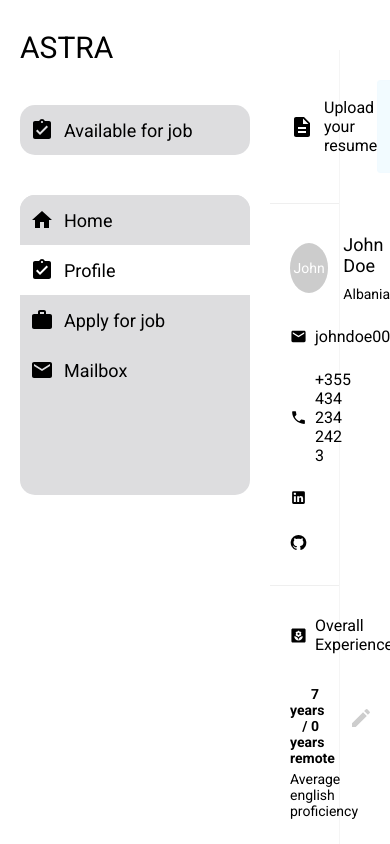
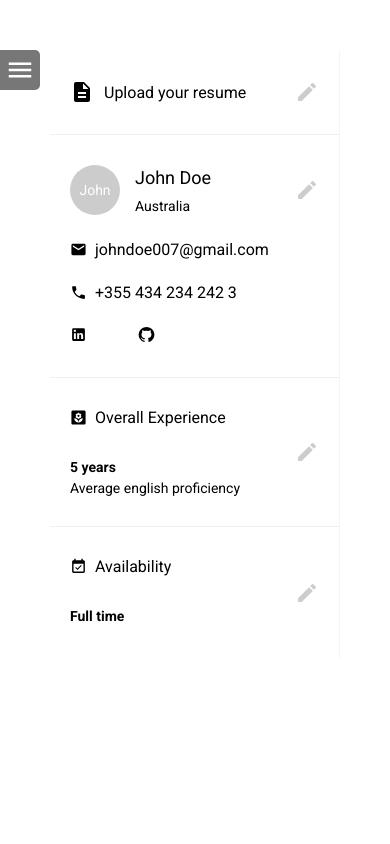
Before and after one commit to HasiburRahman-hr11/astra-dashboard-react-app, a React (Create React App) app: page /profile in a window 390 px wide. Built offline with nearby package versions, Linux system fonts and the light colour scheme.

Commit message:
responsive design

```diff
--- a/src/Components/AvailabilitySection/index.jsx
+++ b/src/Components/AvailabilitySection/index.jsx
@@ -23,7 +23,10 @@ const AvailabilitySection = ({ userData , setModalOpen }) => {
                 </Grid>
 
                 <Grid item md={6} sm={6} xs={12} sx={{
-                    textAlign: 'right',
+                    textAlign:{
+                        sm:'right',
+                        xs:'left'
+                    },
                     fontSize: '14px'
                 }}>
                     <Box component="p" sx={{
--- a/src/Components/ExperienceSection/index.jsx
+++ b/src/Components/ExperienceSection/index.jsx
@@ -21,7 +21,10 @@ const ExperienceSection = ({ userData , setModalOpen}) => {
                 </Grid>
 
                 <Grid item md={6} sm={6} xs={12} sx={{
-                    textAlign:'right',
+                    textAlign:{
+                        sm:'right',
+                        xs:'left'
+                    },
                     fontSize:'14px'
                 }}>
                     <Box component="p" sx={{
--- a/src/Components/Sidebar/index.css
+++ b/src/Components/Sidebar/index.css
@@ -1,4 +1,4 @@
-.sidebar{
+.sidebar {
     position: fixed;
     width: 270px;
     height: 100vh;
@@ -6,31 +6,40 @@
     left: 0;
     top: 0;
     padding: 30px 20px;
+    z-index: 999;
+    transition: 0.5s ease;
+    box-shadow: rgba(0, 0, 0, 0.05) 1.95px 1.95px 2.6px;
 }
-.sidebar .logo{
+
+.sidebar .logo {
     margin-bottom: 40px;
 }
-.sidebar .logo h2{
+
+.sidebar .logo h2 {
     font-weight: normal;
     font-size: 30px;
     cursor: pointer;
     color: #000;
 }
 
-.sidebar .job__availability{
+.sidebar .job__availability {
     margin-bottom: 40px;
 }
-.sidebar p.list__item{
+
+.sidebar p.list__item {
     border-radius: 15px;
 }
-.sidebar ul.sidebar__list{
+
+.sidebar ul.sidebar__list {
     list-style: none;
     border-radius: 15px;
     overflow: hidden;
     background-color: #DDDDDF;
     min-height: 300px;
 }
-.sidebar p.list__item , .sidebar .list__item a{
+
+.sidebar p.list__item,
+.sidebar .list__item a {
     display: flex;
     align-items: center;
     color: #000;
@@ -40,11 +49,56 @@
     font-size: 18px;
 }
 
-.sidebar .list__item.active a{
+.sidebar .list__item.active a {
     background-color: #fff;
     position: relative;
 }
 
-.sidebar .list__item span{
+.sidebar .list__item span {
     margin-left: 10px;
 }
+
+.toggle__menu_open {
+    display: none;
+    width: 40px;
+    height: 40px;
+    cursor: pointer;
+    position: fixed;
+    left: 0;
+    top: 50px;
+    background-color: #777;
+    color: #fff;
+    align-items: center;
+    justify-content: center;
+    border-radius: 0 5px 5px 0;
+    z-index: 99;
+}
+
+.sidebar__overlay {
+    position: fixed;
+    width: 100%;
+    height: 100%;
+    left: -150%;
+    top: 0;
+    background-color: rgba(0, 0, 0, 0.5);
+    z-index: 900;
+    transition: 0.5s ease;
+}
+
+@media only screen and (max-width:900px) {
+    .sidebar {
+        left: -100%;
+    }
+
+    .sidebar.open {
+        left: 0;
+    }
+    .sidebar__overlay.open{
+        display: block;
+        left: 0;
+    }
+
+    .toggle__menu_open {
+        display: inline-flex;
+    }
+}
--- a/src/Components/Sidebar/index.jsx
+++ b/src/Components/Sidebar/index.jsx
@@ -1,16 +1,22 @@
-import React from 'react';
+import React, {useState} from 'react';
 import './index.css';
 import { Link, useLocation } from 'react-router-dom';
-import { AssignmentTurnedIn, Home , Mail, Work} from '@mui/icons-material';
+import { AssignmentTurnedIn, Home, Mail, Work, Menu } from '@mui/icons-material';
 
 const Sidebar = () => {
 
+    const [openMenu , setOpenMenu] = useState(false)
 
     const location = useLocation();
     const { pathname } = location;
 
     return (
-        <div className='sidebar'>
+        <>
+            <div className="toggle__menu_open" onClick={()=> setOpenMenu(true)}>
+                <Menu sx={{fontSize:'30px'}} />
+            </div>
+            <div className={openMenu ? 'sidebar__overlay open' : 'sidebar__overlay'} onClick={()=> setOpenMenu(false)}></div>
+            <div className={openMenu ? 'sidebar open' : 'sidebar'}>
                 <div className="logo">
                     <Link to="/">
                         <h2>ASTRA</h2>
@@ -23,7 +29,7 @@ const Sidebar = () => {
                     </p>
                 </div>
 
-            <ul className="sidebar__list">
+                <ul className="sidebar__list" onClick={()=> setOpenMenu(false)}>
                     <li className={pathname === "/" ? "list__item active" : "list__item"}>
                         <Link to="/" >
                             <Home />
@@ -50,6 +56,7 @@ const Sidebar = () => {
                     </li>
                 </ul>
             </div>
+        </>
     );
 };
 
--- a/src/Components/UserInfoSection/index.jsx
+++ b/src/Components/UserInfoSection/index.jsx
@@ -2,7 +2,7 @@ import React from 'react';
 import { Box, Grid } from '@mui/material';
 import { Edit, Email, Phone, LinkedIn, GitHub } from '@mui/icons-material';
 
-const UserInfoSection = ({ userData , setModalOpen}) => {
+const UserInfoSection = ({ userData, setModalOpen }) => {
     return (
         <div className='profile__section'>
             <Box component="div" sx={{
@@ -40,12 +40,12 @@ const UserInfoSection = ({ userData , setModalOpen}) => {
                         <Box component="p" sx={{
                             fontSize: '14px',
                         }}>
-                            {userData?.country ? userData.country : 'Albania'}
+                            {userData.country}
                         </Box>
                     </Box>
                 </Box>
 
-                <Edit sx={{ color: '#CDCDCD', cursor: 'pointer' }} onClick={()=>setModalOpen(true)}/>
+                <Edit sx={{ color: '#CDCDCD', cursor: 'pointer' }} onClick={() => setModalOpen(true)} />
             </Box>
 
 
@@ -55,7 +55,7 @@ const UserInfoSection = ({ userData , setModalOpen}) => {
                     alignItems: 'center'
                 }}>
                     <Email sx={{ fontSize: '17px', marginRight: '8px' }} />
-                    {userData?.email ? userData.email : 'johndoe007@gmail.com'}
+                    {userData.email}
                 </Grid>
 
                 <Grid item md={4} sm={6} xs={12} sx={{
@@ -63,27 +63,33 @@ const UserInfoSection = ({ userData , setModalOpen}) => {
                     alignItems: 'center'
                 }}>
                     <Phone sx={{ fontSize: '17px', marginRight: '8px' }} />
-                    {userData?.phone ? userData.phone : '+355 434 234 242 3'}
+                    {userData.phone}
                 </Grid>
 
-                <Grid item md={2} sm={4} xs={4} sx={{
-                    textAlign:'right'
+                <Grid item md={2} sm={6} xs={3} sx={{
+                    textAlign: {
+                        xs: 'left',
+                        md: 'right'
+                    }
                 }}>
                     <a href={userData?.linkedIn ? userData?.linkedIn : ''} target="_blank" rel="noopener noreferrer" style={{
                         cursor: userData?.linkedIn ? 'pointer' : 'not-allowed'
                     }}>
-                        <LinkedIn sx={{ fontSize: '17px'}} />
+                        <LinkedIn sx={{ fontSize: '17px' }} />
                     </a>
                 </Grid>
 
-                <Grid item md={2} sm={4} xs={4} sx={{
-                    textAlign:'right',
-                    paddingRight:'30px'
+                <Grid item md={2} sm={6} xs={3} sx={{
+                    textAlign: {
+                        xs: 'left',
+                        md: 'right'
+                    },
+                    paddingRight: '30px'
                 }}>
                     <a href={userData?.gitHub ? userData?.gitHub : ''} target="_blank" rel="noopener noreferrer" style={{
                         cursor: userData?.linkedIn ? 'pointer' : 'not-allowed'
                     }}>
-                        <GitHub sx={{ fontSize: '17px'}} />
+                        <GitHub sx={{ fontSize: '17px' }} />
                     </a>
                 </Grid>
 
--- a/src/Pages/Profile/index.jsx
+++ b/src/Pages/Profile/index.jsx
@@ -9,15 +9,15 @@ import EditProfileModal from '../../Components/EditProfileModal';
 const Profile = () => {
     const [userData , setUserData] = useState({
         resume:'',
-        userName:'',
-        country:'',
-        email:'',
-        phone:'',
+        userName:'John Doe',
+        country:'Australia',
+        email:'johndoe007@gmail.com',
+        phone:'+355 434 234 242 3',
         linkedIn:'',
         gitHub:'',
-        experience:'',
-        englishProficiency:'',
-        availability:''
+        experience:'5 years',
+        englishProficiency:'Average english proficiency',
+        availability:'Full time'
     });
 
     const [modalOpen , setModalOpen] = useState(false);
--- a/src/index.css
+++ b/src/index.css
@@ -38,3 +38,19 @@ a {
   padding: 30px 20px;
   border-bottom: 1px solid #efefef;
 }
+
+
+@media only screen and (max-width:900px){
+  .page__wrapper {
+    padding-left: 50px;
+    padding-right: 50px;
+    height: auto;
+    overflow-y: auto;
+  }
+}
+
+@media only screen and (max-width:600px){
+  .edit__resume_toolkit {
+    display: none !important;
+  }
+}
```
Lines whose indentation alone changed are shown as unchanged.
